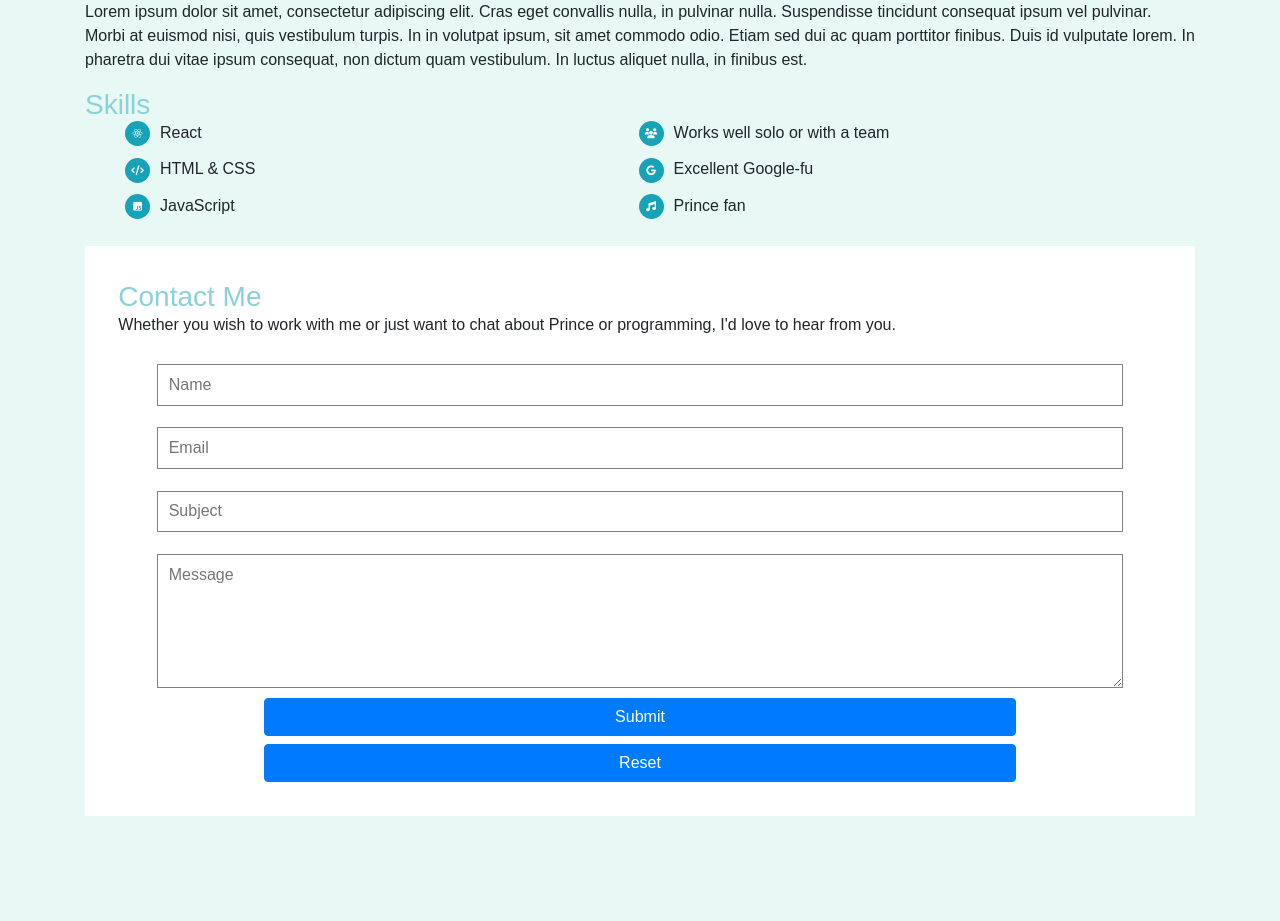
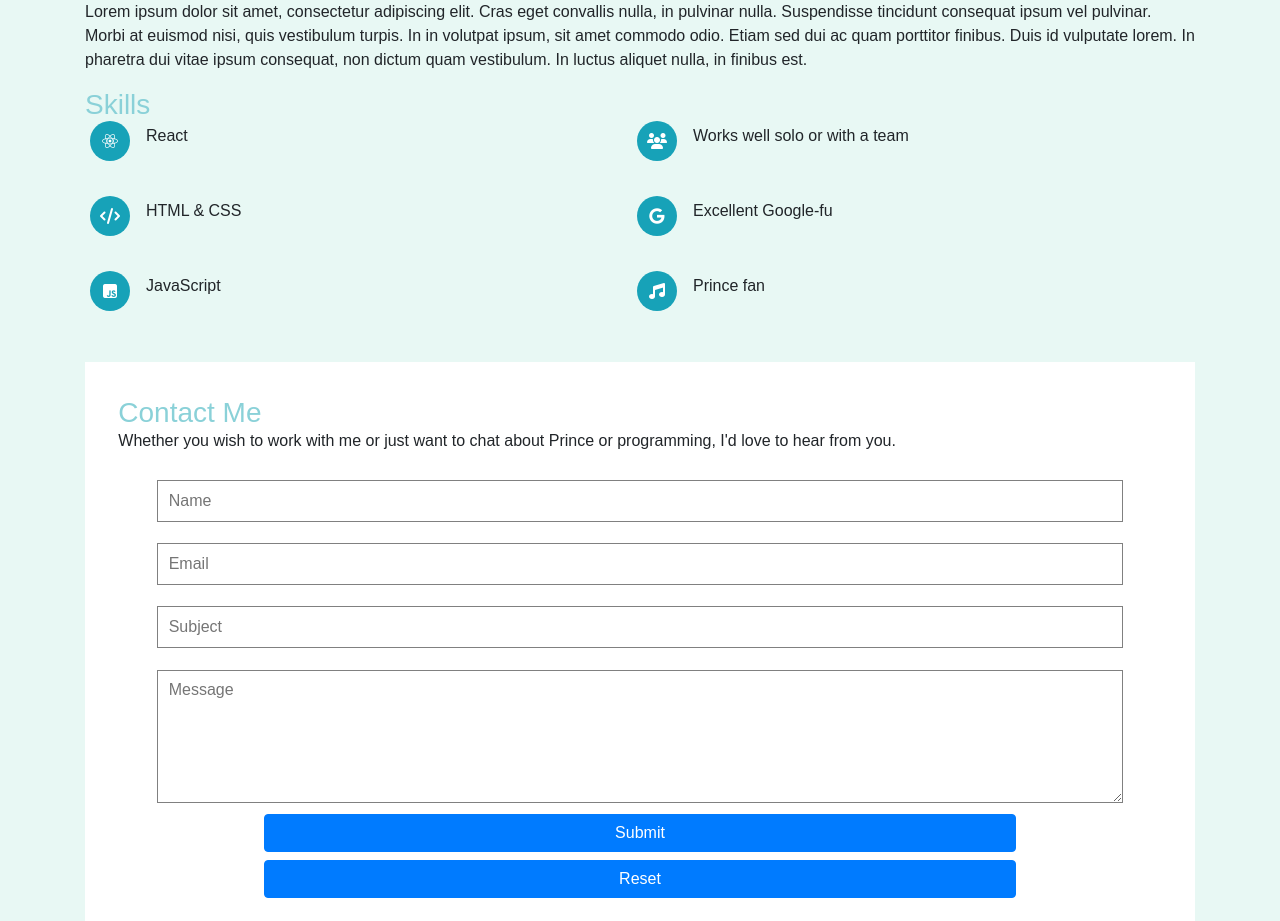
Before and after one commit to LisaCee/react_portfolio, a React (Create React App) app: page / in a window 1280 px wide. Shown: the part 880-1801 px from the top of the page. Before the commit the page ends 1708 px from the top, so only its background shows below. Built offline with nearby package versions, Linux system fonts and the light colour scheme.

Commit message:
formatted icon skills sm bp

```diff
--- a/src/components/About.jsx
+++ b/src/components/About.jsx
@@ -33,7 +33,7 @@ const About = () => {
             development, Lisa has a full stack education in order to better
             understand what makes a site work and how she can make it better.
           </p> */}
-          <ul>
+          <ul className='iconSkills'>
             <li className='fab fa-react'>
               <span className='icon'>React</span>
             </li>
--- a/src/styles/about.css
+++ b/src/styles/about.css
@@ -14,6 +14,7 @@ ul li {
     position: relative;
     vertical-align: top;
     width: 48%;
+    min-height: 3rem;
 }
 
 ul li:before {
@@ -30,8 +31,20 @@ ul li:before {
     width: 2.5em;
 }
 
+.fab, .fas {
+    font-size: 1rem;
+}
+
 .icon {
     font-family: sans-serif;
     font-weight: normal;
     font-size: 1rem;
 }
+
+.iconSkills {
+    margin-left: -35px;
+}
+
+ul li:nth-child(even) {
+    margin-left: 1.5%;
+}
```
